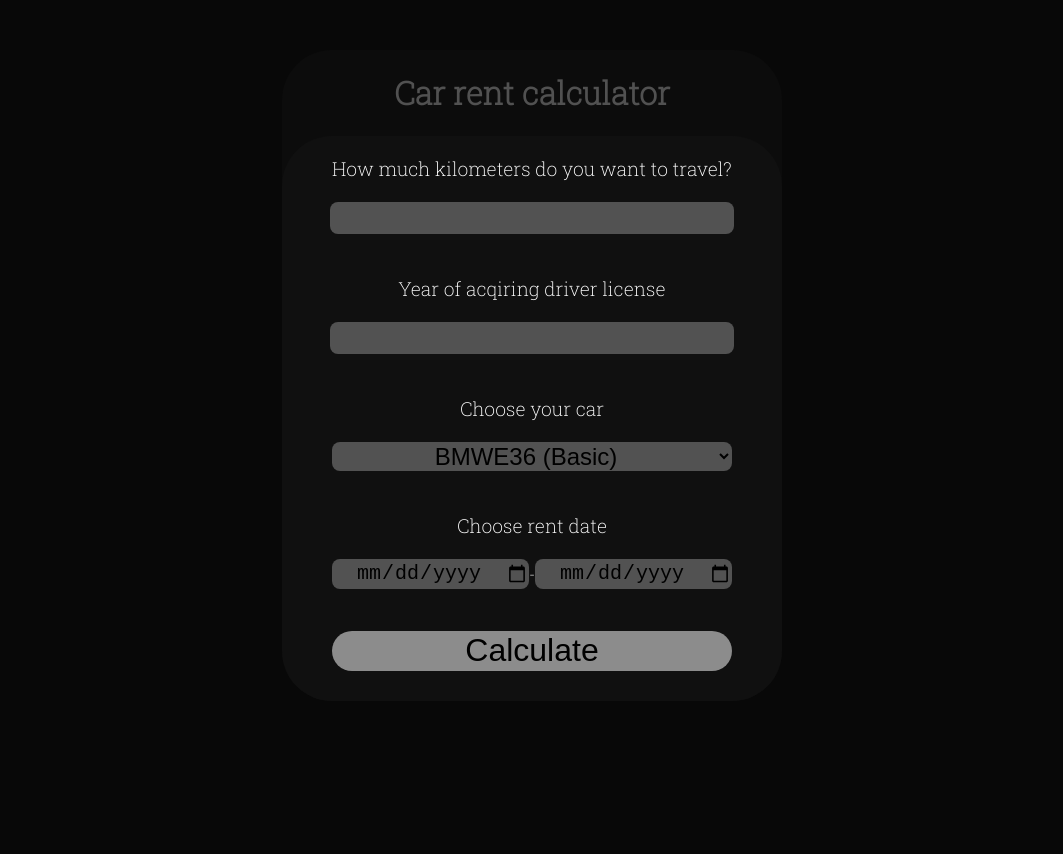
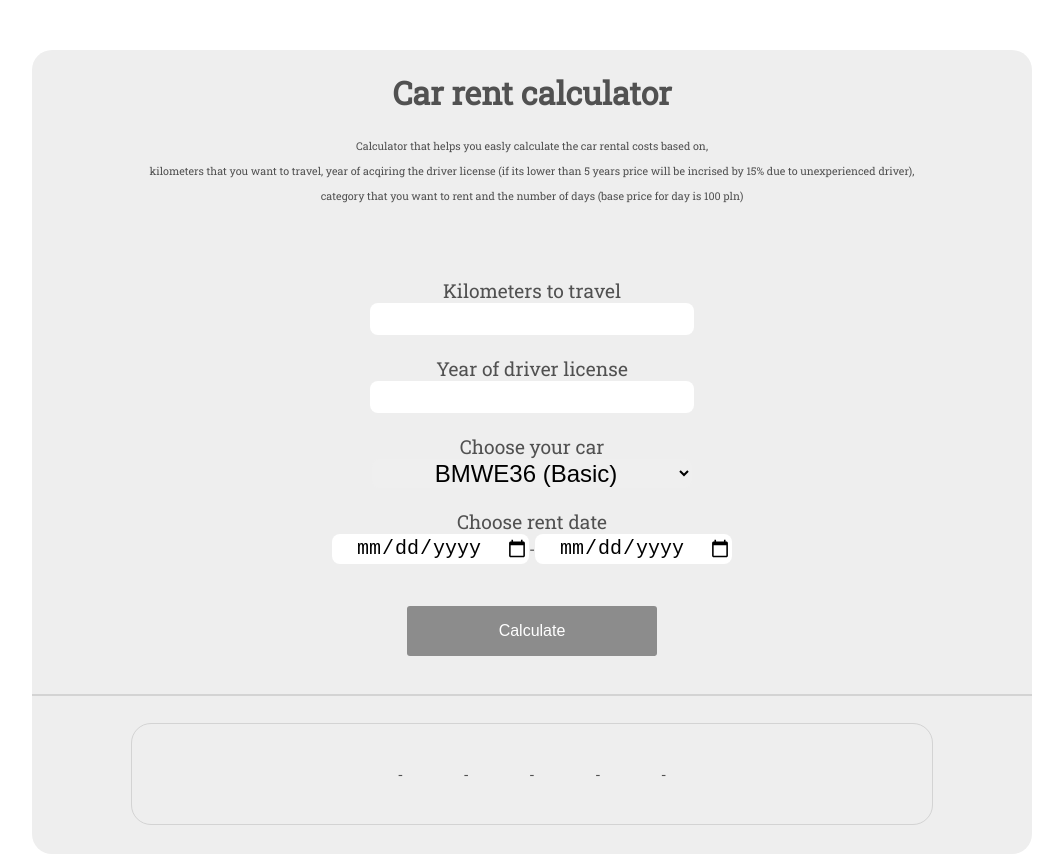
Before and after one commit to Oblyjodak/carrentappgp, a React (Create React App) app: page / in a window 1280 px wide. Shown: the whole page, without its empty margins (108-1171 px from the left). Before the commit the page ends 826 px from the top, so only its background shows below. Built offline with nearby package versions, Linux system fonts and the light colour scheme.

Commit message:
css revmap v2

```diff
--- a/package.json
+++ b/package.json
@@ -10,6 +10,7 @@
     "react": "^18.2.0",
     "react-dom": "^18.2.0",
     "react-hook-form": "^7.39.1",
+    "react-icons": "^4.6.0",
     "react-scripts": "5.0.1",
     "sweetalert2": "^11.6.5",
     "web-vitals": "^2.1.4"
--- a/src/components/Calculations.js
+++ b/src/components/Calculations.js
@@ -74,7 +74,11 @@ export const calculateRentPrice = (data) => {
       value: Math.trunc(carCategoryPrice),
     },
     { id: "gas_price", title: "Gas price ", value: Math.trunc(totalGasPrice) },
-    { id: "netto_price", title: "Netto price ", value: Math.trunc(nettoPrice) },
+    {
+      id: "netto_price",
+      title: "Netto price ",
+      value: Math.trunc(nettoPrice),
+    },
     {
       id: "brutto_price",
       title: "Total (brutto) price ",
--- a/src/components/Form.css
+++ b/src/components/Form.css
@@ -1,8 +1,7 @@
-@import url("https://fonts.googleapis.com/css2?family=Roboto+Slab:wght@200&display=swap");
+@import url("https://fonts.googleapis.com/css2?family=Roboto+Slab:wght@400&display=swap");
 
 body {
-  color: #ffffff;
-  background-color: #080808;
+  color: #515151;
   font-family: "Roboto Slab", serif;
 }
 
@@ -14,35 +13,44 @@ body {
 
 .app-container {
   margin-top: 50px;
-  background-color: #0c0c0c;
-  width: 500px;
-  border-radius: 50px;
+  background-color: #eeeeee;
+  width: 1000px;
+  border-radius: 20px;
   text-align: center;
 }
 
 .form-container {
-  width: 500px;
-  background-color: #101010;
-  border-radius: 50px;
+  width: 1000px;
+  background-color: #eeeeee;
   display: flex;
   align-items: center;
   flex-direction: column;
 }
 
 .result-container {
-  margin-top: 25px;
-  width: 500px;
-  height: 100px;
-  border-radius: 50px;
+  width: 1000px;
+  height: 150px;
+  font-size: small;
   display: flex;
   align-items: center;
-  font-size: small;
-  text-align: center;
+  justify-content: center;
+  flex-direction: row;
+}
+
+.result-items {
+  border: 1px solid rgb(211, 211, 211);
+  width: 80%;
+  height: 100px;
+  border-radius: 20px;
+  display: flex;
+  align-items: center;
+  justify-content: center;
+  margin-bottom: 10px;
+  font-size: 15px;
 }
 
 input {
   font-size: x-large;
-  background-color: rgb(82, 82, 82);
   border-radius: 8px;
   border: none;
   height: 30px;
@@ -50,35 +58,36 @@ input {
   text-align: center;
 }
 
-input:hover {
-  background-color: rgba(199, 232, 255, 0.503);
-}
-
 select {
   font-size: x-large;
   border-radius: 8px;
   width: 80%;
   text-align: center;
-  background-color: rgb(82, 82, 82);
   border: none;
 }
 
-select:hover {
-  background-color: rgba(199, 232, 255, 0.503);
+input[type="submit"] {
+  font-size: medium;
+  width: 25%;
+  height: 50px;
+  border-radius: 3px;
+  background-color: #8c8c8c;
+  margin-bottom: 30px;
+  color: white;
+  transition: all 0.2s ease-in-out;
+  transition-property: all;
+  transition-duration: 0.2s;
 }
 
-input[type="submit"] {
-  font-size: xx-large;
-  height: 40px;
-  border-radius: 50px;
-  background-color: rgb(140, 140, 140);
-  margin-bottom: 30px;
+input[type="submit"]:hover {
+  background-color: #666666;
+  cursor: pointer;
 }
 
 .date-inputs {
-  width: 80%;
   display: flex;
   align-items: center;
+  justify-content: center;
 }
 
 label {
@@ -90,6 +99,11 @@ h1 {
   color: #515151;
 }
 
-.estKm {
-  margin-top: 20px;
+hr {
+  border: 1px solid rgb(211, 211, 211);
 }
+
+.inputs {
+  margin-top: 50px;
+  width: 40%;
+}
--- a/src/components/Form.jsx
+++ b/src/components/Form.jsx
@@ -7,44 +7,79 @@ import "./Form.css";
 function Form() {
   const { register, handleSubmit } = useForm();
 
-  const [isSubmited, setIsSubmited] = useState(false);
-
-  const [fullData, setFullData] = useState([]);
+  const [fullData, setFullData] = useState([
+    {
+      id: "all_days_price",
+      title: "",
+      value: "-",
+    },
+    {
+      id: "car_category_price",
+      title: "",
+      value: "-",
+    },
+    { id: "gas_price", title: "", value: "-" },
+    { id: "netto_price", title: "", value: "-" },
+    {
+      id: "brutto_price",
+      title: "",
+      value: "-",
+    },
+  ]);
 
   const handleForm = (data) => {
     setFullData(calculateRentPrice(data));
-    setIsSubmited(true);
   };
 
   return (
     <div className="container">
       <div className="app-container">
         <h1>Car rent calculator</h1>
-
+        <h6 style={{ fontWeight: "100" }}>
+          <p>
+            Calculator that helps you easly calculate the car rental costs based
+            on,
+          </p>{" "}
+          kilometers that you want to travel, year of acqiring the driver
+          license (if its lower than 5 years price will be incrised by 15% due
+          to unexperienced driver),{" "}
+          <p>
+            {" "}
+            category that you want to rent and the number of days (base price
+            for day is 100 pln)
+          </p>
+        </h6>
         <form onSubmit={handleSubmit(handleForm)}>
           <div className="form-container">
+            <div className="inputs">
               <label htmlFor="estKm" className="estKm">
-              How much kilometers do you want to travel?
+                Kilometers to travel
               </label>
               <br />
+
               <input
                 {...register("estimatedKmToDrive", { required: true })}
                 type="number"
                 id="estKm"
               />
+
               <br />
               <br />
-            <label htmlFor="acqirdDL">Year of acqiring driver license</label>
+              <label htmlFor="acqirdDL">Year of driver license</label>
               <br />
+
               <input
                 {...register("acqiredDriverLicense", { minLength: 4 })}
                 type="number"
                 id="acqirdDL"
               />
+
               <br />
               <br />
+
               <label htmlFor="carSelector">Choose your car</label>
               <br />
+
               <select id="carSelector" {...register("carCategory")}>
                 {carInfo.map((car) => (
                   <option value={car.id} key={car.id}>
@@ -52,6 +87,7 @@ function Form() {
                   </option>
                 ))}
               </select>
+
               <br />
               <br />
               <label>Choose rent date</label>
@@ -67,26 +103,25 @@ function Form() {
                   {...register("rentDateTo", { required: true })}
                 />
               </div>
+            </div>
             <br />
             <br />
             <input type="submit" value="Calculate" />
           </div>
         </form>
+
+        <hr />
+        <div className="result-container">
+          <div class="result-items">
+            {fullData.map((item) => (
+              <>
+                <span key={item.id} style={{ margin: "15px" }}>
+                  {item.title} <p style={{ margin: "15px" }}>{item.value}</p>
+                </span>
+              </>
+            ))}
           </div>
-      <div
-        className="result-container"
-        style={isSubmited ? { backgroundColor: "#0c0c0c" } : null}
-      >
-        {isSubmited
-          ? fullData.map((item) => (
-              <>
-                <p key={item.id}>
-                  {item.title} {item.value}pln
-                </p>
-                <br />
-              </>
-            ))
-          : null}
+        </div>
       </div>
     </div>
   );
```
Also changed, not shown: 1 other file (tests, documents, lock files or other folders). Lines whose indentation alone changed are shown as unchanged.
